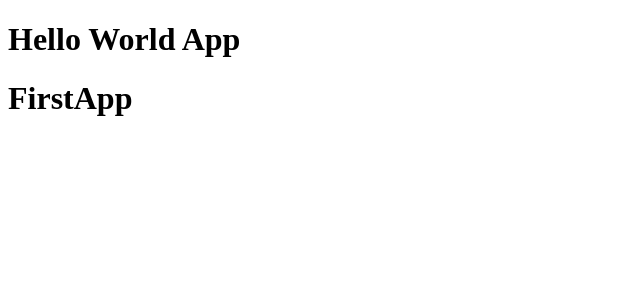
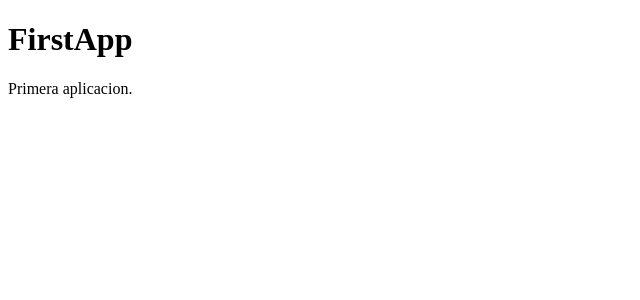
Before and after one commit to DarkZeyan/React-Course, a React (Vite) app in the folder 03-counter-app-vite/: page / in a window 1280 px wide. Shown: the top 300 px of the page, without its empty margins (0-640 px from the left). Built offline with nearby package versions, Linux system fonts and the light colour scheme.

Commit message:
Finished fragment lesson

```diff
--- a/03-counter-app-vite/src/FirstApp.jsx
+++ b/03-counter-app-vite/src/FirstApp.jsx
@@ -1,5 +1,8 @@
 export const FirstApp = () => {
   return (
-    <h1>FirstApp</h1>
+    <>
+      <h1>FirstApp</h1>
+      <p>Primera aplicacion.</p>
+      </>
   )
 }
--- a/03-counter-app-vite/src/main.jsx
+++ b/03-counter-app-vite/src/main.jsx
@@ -7,7 +7,6 @@ import { FirstApp } from './FirstApp';
 
 ReactDOM.createRoot(document.getElementById('root')).render(
     <React.StrictMode>
-        <HelloWorldApp/>
         <FirstApp/>
     </React.StrictMode>
 );
```
